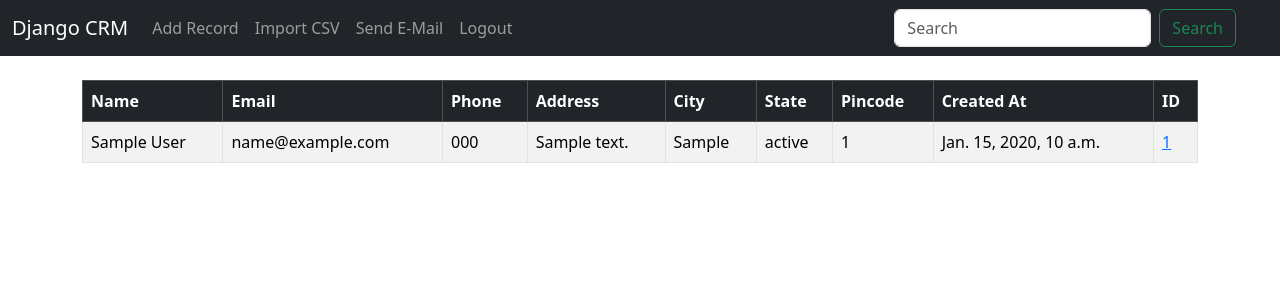
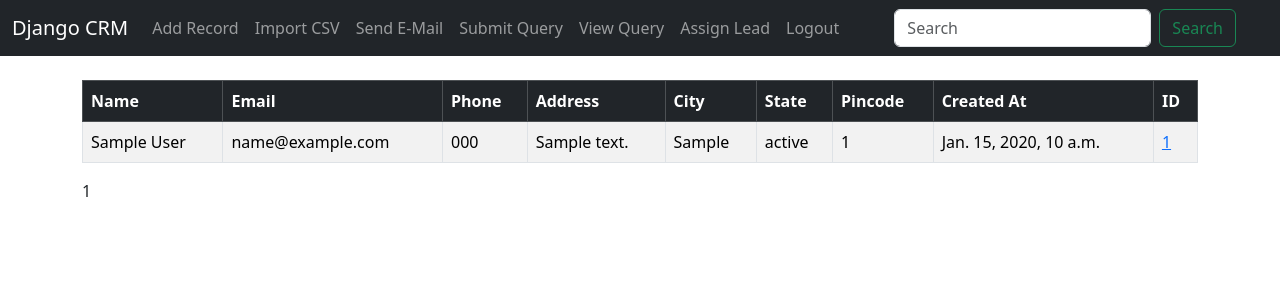
Before and after one commit to JathinShyam/CRM-Django, a Django app: page / in a window 1280 px wide. Shown: the top 300 px of the page. Run offline with Django 4.2, Linux system fonts and the light colour scheme; a user stored in the database is signed in; tables that the repository leaves empty hold one stand-in row (values such as "Sample post").

Commit message:
added functionalities of lead assignment and query submission

```diff
--- a/App/templates/home.html
+++ b/App/templates/home.html
@@ -44,7 +44,21 @@
 	  </tbody>
 	</table>
 
+  <div class="pagination">
+    <span class="step-links">
+        {% if customers.has_previous %}
+            <a href="?page=1">&laquo; first</a>
+            <a href="?page={{ customers.previous_page_number }}">previous</a>
+        {% endif %}
 
+        <span class="current-page">{{ customers.number }}</span>
+
+        {% if customers.has_next %}
+            <a href="?page={{ customers.next_page_number }}">next</a>
+            <a href="?page={{ customers.paginator.num_pages }}">last &raquo;</a>
+        {% endif %}
+    </span>
+</div>
 
 
 
--- a/App/templates/navbar.html
+++ b/App/templates/navbar.html
@@ -20,9 +20,29 @@
                 <a class="nav-link" href="{% url 'send_email' %}">Send E-Mail</a>
             </li>
 
+
+
             <li class="nav-item">
-                <a class="nav-link" href="{% url 'logout' %}">Logout</a>
-            </li>
+              <a class="nav-link" href="{% url 'submit_query' %}">Submit Query</a>
+          </li>
+
+          <li class="nav-item">
+            <a class="nav-link" href="{% url 'view_queries' %}">View Query</a>
+        </li>
+
+
+        <li class="nav-item">
+          <a class="nav-link" href="{% url 'assign_lead' %}">Assign Lead</a>
+      </li>
+
+      <li class="nav-item">
+        <a class="nav-link" href="{% url 'logout' %}">Logout</a>
+    </li>
+
+
+
+
+
             </ul>
             <!-- <form class="d-flex" role="search">
                 <input class="form-control me-2" type="search" placeholder="Search" aria-label="Search">
--- a/App/urls.py
+++ b/App/urls.py
@@ -14,5 +14,8 @@ urlpatterns = [
     path('send_email/', views.send_email, name='send_email'),
     path('import_csv/', views.import_csv, name='import_csv'),
     path('search/', views.search_results, name='search_results'),
+    path('submit_query/', views.submit_query, name='submit_query'),
+    path('view_queries/', views.view_queries, name='view_queries'),
+    path('assign_lead/', views.assign_lead, name='assign_lead'),
 
 ]
--- a/App/views.py
+++ b/App/views.py
@@ -1,17 +1,41 @@
 from django.shortcuts import render, redirect
 from django.contrib.auth import authenticate, login, logout
 from django.contrib import messages
-from .forms import SignUpForm, AddCustomerForm, SendEmailForm, SearchForm
-from .models import Customer
+from .forms import SignUpForm, AddCustomerForm, SendEmailForm, SearchForm, CustomerQueryForm
+from .models import *
 import csv
 from django.core.mail import EmailMessage
 from django.conf import settings
 import os
 from django.db.models import Q
+from django.core.paginator import Paginator, PageNotAnInteger, EmptyPage
+from django.contrib.auth.decorators import login_required
+from django.contrib.auth.decorators import user_passes_test
+from django.contrib.auth import get_user_model
 
 
 def home(request):
-    customers = Customer.objects.all()
+    # customers = Customer.objects.all()
+
+    # Retrieve all customer records
+    customer_query = Customer.objects.all()
+
+    # Create a Paginator instance with 15 records per page
+    paginator = Paginator(customer_query, 15)
+
+    # Get the current page number from the request's GET parameters
+    page = request.GET.get('page')
+
+    try:
+        customers = paginator.page(page)
+    except PageNotAnInteger:
+        # If page is not an integer, deliver the first page.
+        customers = paginator.page(1)
+    except EmptyPage:
+        # If page is out of range (e.g., 9999), deliver the last page of results.
+        customers = paginator.page(paginator.num_pages)
+
+
     # Check to see if logging in
     if request.method == 'POST':
         username = request.POST['username']
@@ -209,3 +233,47 @@ def search_results(request):
     }
 
     return render(request, 'search_results.html', context)
+
+
+def submit_query(request):
+    if request.method == 'POST':
+        form = CustomerQueryForm(request.POST)
+        if form.is_valid():
+            # Create a new CustomerQuery instance
+            customer_query = form.save(commit=False)  # Create but don't save yet
+            customer_query.resolved = False  # Set initial query status
+            customer_query.save()  # Save the query
+            messages.success(request, "Query submitted successfully!")
+            return redirect('submit_query')  # Redirect to the query submission page
+    else:
+        form = CustomerQueryForm()
+
+    return render(request, 'submit_query.html', {'form': form})
+
+
+@login_required
+@user_passes_test(lambda user: user.is_superuser or not hasattr(user, 'lead'))
+def view_queries(request):
+    queries = CustomerQuery.objects.all()
+
+    return render(request, 'view_queries.html', {'queries': queries})
+
+
+def assign_lead(request):
+    if request.method == 'POST':
+        query_id = request.POST.get('query_id')
+        lead_id = request.POST.get('lead_id')
+        try:
+            query = CustomerQuery.objects.get(id=query_id)
+            lead = Lead.objects.get(id=lead_id)
+            query.lead_assigned = lead
+            query.save()
+            messages.success(request, "Query assigned to the lead successfully!")
+        except (CustomerQuery.DoesNotExist, Lead.DoesNotExist):
+            messages.error(request, "Query or lead not found. Assignment failed.")
+    else:
+        # Fetch the list of leads to display in the assignment form
+        leads = Lead.objects.all()
+        return render(request, 'assign_lead.html', {'leads': leads})
+
+    return redirect('view_queries')  # Redirect to the list of assigned queries
--- a/CRMDjango/settings.py
+++ b/CRMDjango/settings.py
@@ -78,6 +78,10 @@ DATABASES = {
     }
 }
 
+AUTHENTICATION_BACKENDS = [
+    'django.contrib.auth.backends.ModelBackend',  # Use Django's default authentication
+    # Add any additional authentication backends as needed
+]
 
 
 # Password validation
```
Also changed, not shown: App/forms.py (+7 -1 lines), App/templates/assign_lead.html (added, +25 -0 lines), App/templates/submit_query.html (added, +12 -0 lines), App/templates/view_queries.html (added, +13 -0 lines).
